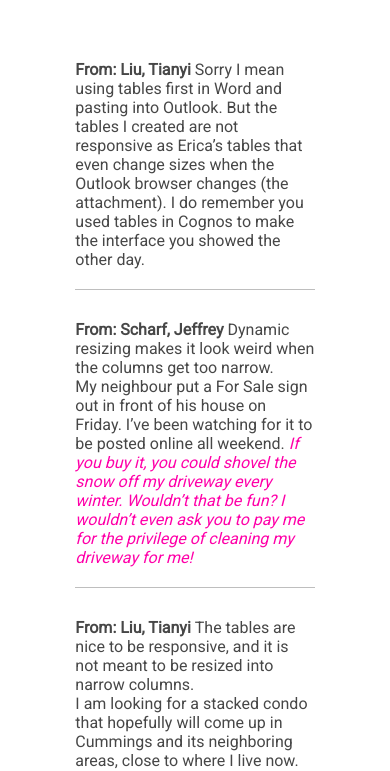
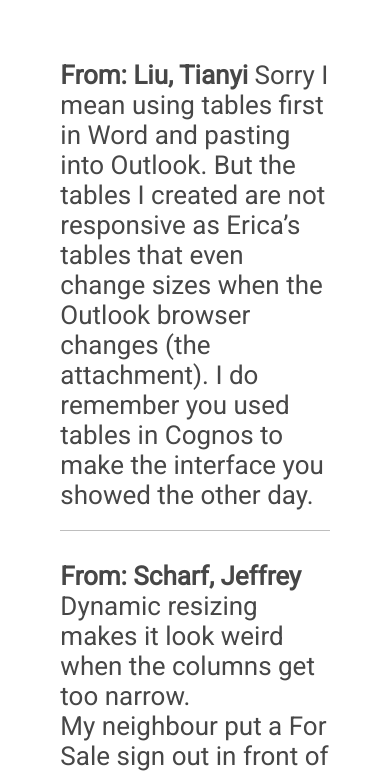
Before and after one commit to JanieLiu642/CarrotQuery2, a plain HTML site: page index.html in a window 390 px wide. Shown: the top 771 px of the page. Drawn offline with Linux system fonts and the light colour scheme.

Commit message:
Update index.html

```diff
--- a/index.html
+++ b/index.html
@@ -32,6 +32,14 @@
      color:#ff00a9;
      font-style: italic;
  }
+@media screen and (max-width: 767px) {
+  *{
+      font-size:26px;
+   }
+  .container {
+      width:90%;
+   }
+}
 </style>
 <body>
 
```
